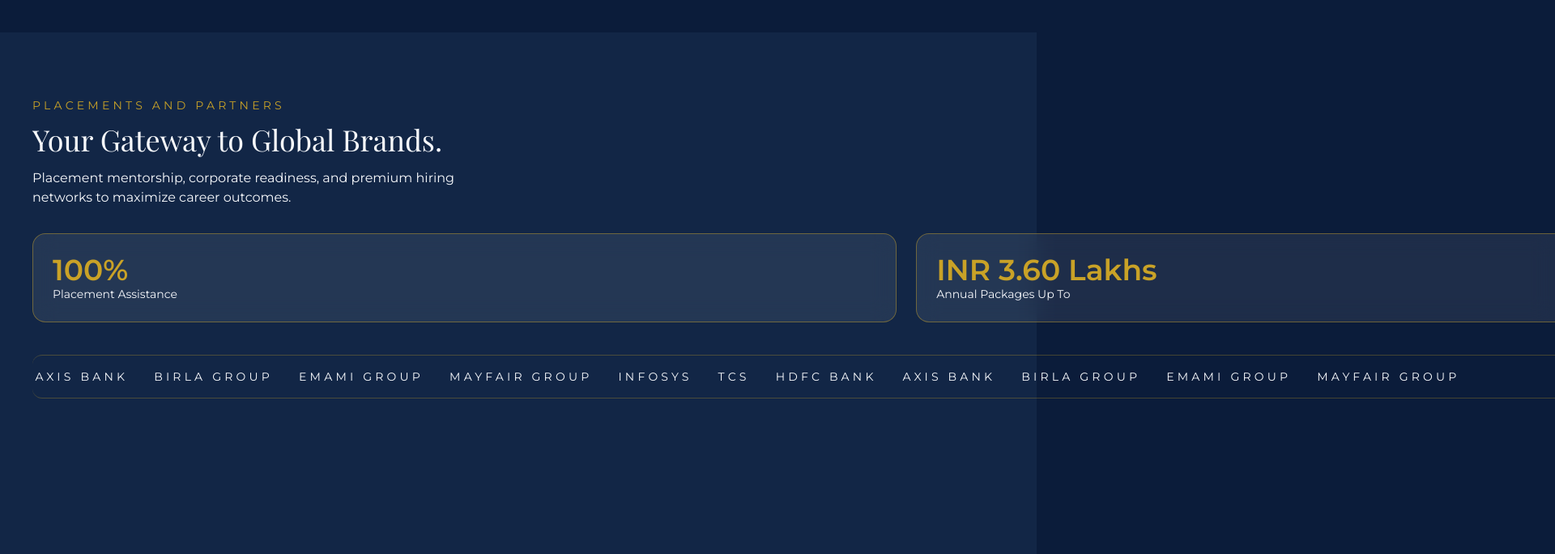
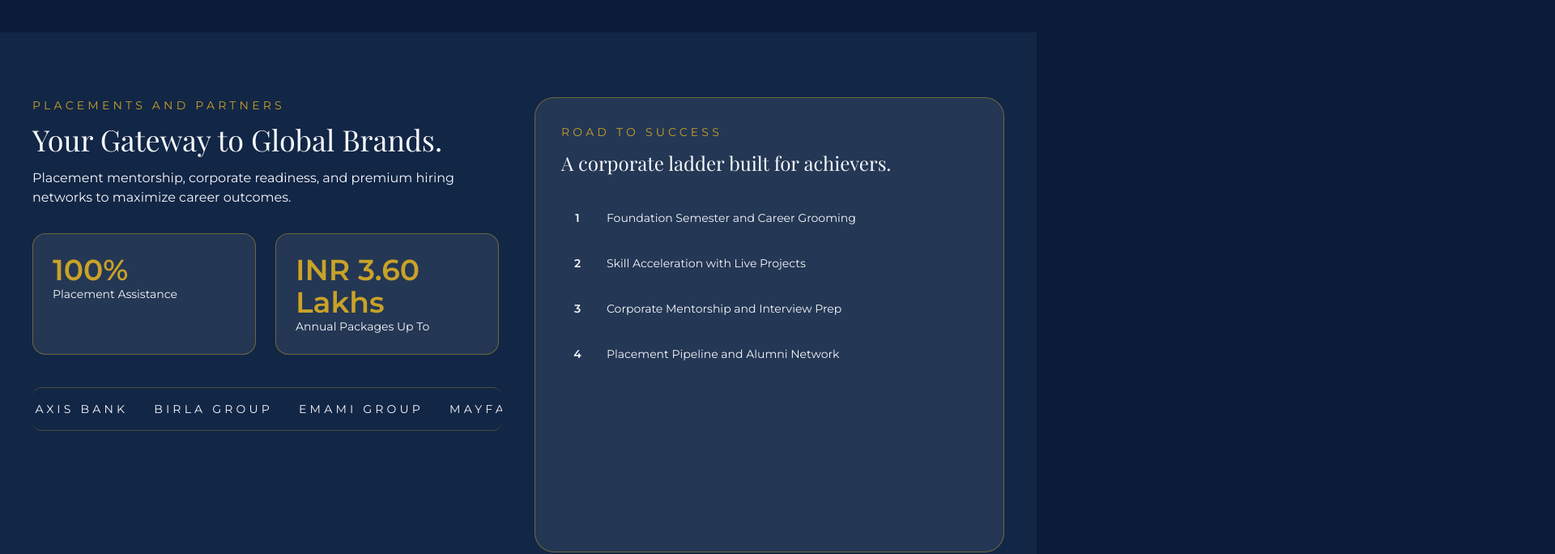
Before and after one commit to mamapage/oims, a Next.js app: page / in a window 1280 px wide. Shown: the part 1980-2664 px from the top of the page at 81% size, 1920 px wide, since content can reach past the window. Built offline with nearby package versions, Linux system fonts and the light colour scheme.

Commit message:
Update page.tsx

```diff
--- a/app/page.tsx
+++ b/app/page.tsx
@@ -159,14 +159,14 @@ export default function Home() {
       </section>
 
       <section className="section-pad bg-navy2">
-        <div className="container grid gap-10 lg:grid-cols-[1fr_0.9fr]">
-          <div>
+        <div className="container grid gap-10 lg:grid-cols-2 lg:items-start">
+          <div className="max-w-2xl">
             <p className="text-sm uppercase tracking-[0.3em] text-gold">Placements and Partners</p>
             <h2 className="mt-3 font-serif text-3xl md:text-4xl">Your Gateway to Global Brands.</h2>
             <p className="mt-4 max-w-xl text-ivory/70">
               Placement mentorship, corporate readiness, and premium hiring networks to maximize career outcomes.
             </p>
-            <div className="mt-8 grid gap-6 sm:grid-cols-2">
+            <div className="mt-8 grid gap-6 sm:grid-cols-2 max-w-xl">
               <div className="glass gold-border rounded-2xl p-6">
                 <p className="text-4xl font-semibold text-gold">100%</p>
                 <p className="text-sm text-ivory/70">Placement Assistance</p>
```
